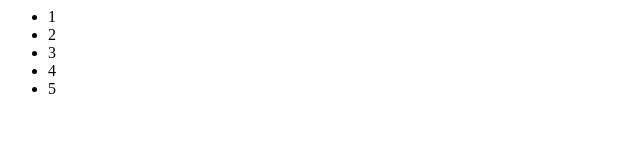
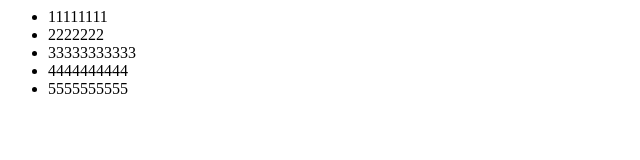
Before and after one commit to pengshaohua/js1711, a plain HTML site: page index.html in a window 1280 px wide. Shown: the whole page, without its empty margins (0-640 px from the left). Drawn offline with Linux system fonts and the light colour scheme.

Commit message:
fasfdsafdsaf

```diff
--- a/index.html
+++ b/index.html
@@ -4,11 +4,11 @@
 	</head>
 	<body>
 		<ul>
-			<li>1</li>
-			<li>2</li>
-			<li>3</li>
-			<li>4</li>
-			<li>5</li>
+			<li>11111111</li>
+			<li>2222222</li>
+			<li>33333333333</li>
+			<li>4444444444</li>
+			<li>5555555555</li>
 		</ul>
 		<div class="box"></div>
 		<div class="box"></div>
```
